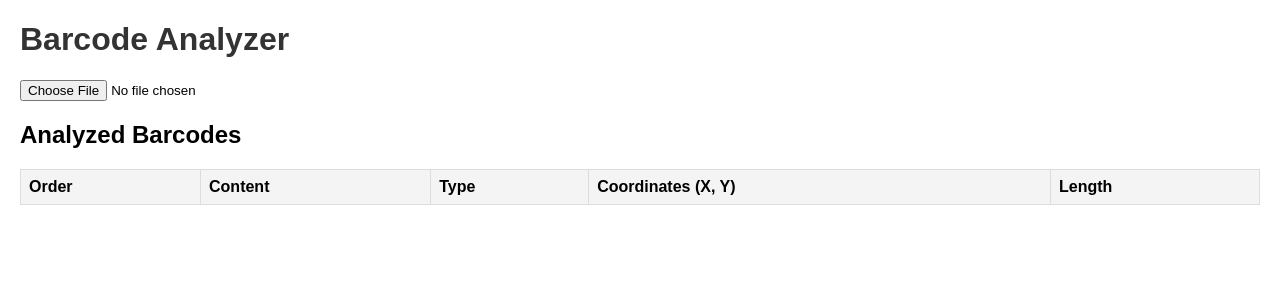
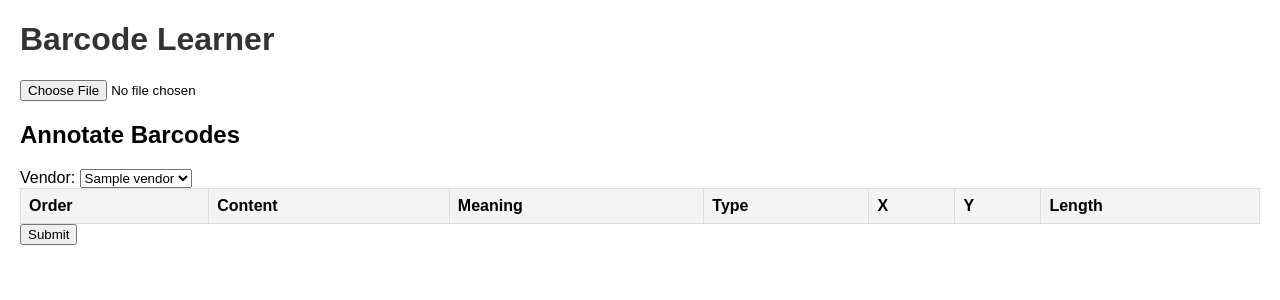
Before and after one commit to yenakart/barcode_analyzer, a Flask app: template templates/index.html in a window 1280 px wide. Shown: the top 300 px of the page. Run offline with Flask 3, Linux system fonts and the light colour scheme; the template is opened without the code that fills it: most values are stand-ins (such as "Sample title", 1, 10 or a date in 2020); lists and menus that the app fills with data are empty.

Commit message:
Notworkable but with Excel data ref

```diff
--- a/app.py
+++ b/app.py
@@ -1,3 +1,5 @@
+import pandas as pd
+import pyodbc
 from flask import Flask, render_template, request, jsonify, send_from_directory
 from werkzeug.utils import secure_filename
 import os
@@ -10,9 +12,26 @@
 os.makedirs(app.config['UPLOAD_FOLDER'], exist_ok=True)
 os.makedirs(app.config['PROCESSED_FOLDER'], exist_ok=True)
 
+# MSSQL configuration
+DB_CONFIG = {
+    'server': '127.0.0.1',
+    'database': 'YOUR_DATABASE',
+    'username': 'label',
+    'password': 'label',
+    'driver': '{ODBC Driver 17 for SQL Server}'
+}
+
+def read_excel_dropdown(sheet_name, column):
+    filepath = 'config.xlsx'
+    df = pd.read_excel(filepath, sheet_name=sheet_name, usecols=[column])
+    return df.iloc[:, 0].dropna().tolist()
+
 @app.route('/')
 def index():
-    return render_template('index.html')
+    vendor_list = read_excel_dropdown(sheet_name="VendorList", column=0)
+    field_list = read_excel_dropdown(sheet_name="FieldList", column=0)
+    return render_template('index.html', vendor_list=vendor_list, field_list=field_list)
+
 
 @app.route('/upload', methods=['POST'])
 def upload_file():
@@ -35,17 +54,19 @@
         content = barcode.data.decode('utf-8')
         barcode_data.append({
          'content': content,
+         'meaning':'',
          'type': barcode.type,
-         'coordinates': {'x': x, 'y': y},
+         'x': x,
+         'y': y,
          'length': len(content),  # Count the number of characters in the barcode
          'rect': (x, y, w, h)
         })
 
     # Sort barcodes top-to-bottom, left-to-right
-    # barcode_data.sort(key=lambda b: (b['coordinates']['y'], b['coordinates']['x']))
+    barcode_data.sort(key=lambda b: (b['y'], b['x']))
 
-		# Sort barcodes left-to-right, top-to-bottom
-    barcode_data.sort(key=lambda b: (b['coordinates']['x'], b['coordinates']['y']))
+	# Sort barcodes left-to-right, top-to-bottom
+    # barcode_data.sort(key=lambda b: (b['x'], b['y']))
 
     # Annotate the image
     for idx, barcode in enumerate(barcode_data, start=1):
@@ -66,5 +87,28 @@
 def processed_file(filename):
     return send_from_directory(app.config['PROCESSED_FOLDER'], filename)
 
+@app.route('/submit', methods=['POST'])
+def submit_data():
+    data = request.json
+    vendor = data.get('vendor')
+    table_data = data.get('tableData')
+
+    # Save data to MSSQL
+    conn = pyodbc.connect(
+        f"DRIVER={DB_CONFIG['driver']};SERVER={DB_CONFIG['server']};DATABASE={DB_CONFIG['database']};"
+        f"UID={DB_CONFIG['username']};PWD={DB_CONFIG['password']}"
+    )
+    cursor = conn.cursor()
+
+    for row in table_data:
+        cursor.execute("""
+            INSERT INTO BarcodeData (Vendor, OrderNumber, Content, Meaning, CoordinatesX, CoordinatesY, Length)
+            VALUES (?, ?, ?, ?, ?, ?, ?)
+        """, vendor, row['order'], row['content'], row['meaning'], row['coordinates']['x'], row['coordinates']['y'], row['length'])
+
+    conn.commit()
+    conn.close()
+    return jsonify({'message': 'Data saved successfully'})
+
 if __name__ == '__main__':
     app.run(debug=True)
--- a/requirements.txt
+++ b/requirements.txt
@@ -1,3 +1,5 @@
 Flask
 opencv-python
 pyzbar
+pyodbc
+pandas
--- a/templates/index.html
+++ b/templates/index.html
@@ -3,36 +3,48 @@
   <head>
     <meta charset="UTF-8" />
     <meta name="viewport" content="width=device-width, initial-scale=1.0" />
-    <title>Barcode Analyzer</title>
+    <title>Barcode Learner</title>
     <link rel="stylesheet" href="/static/styles.css" />
   </head>
   <body>
-    <h1>Barcode Analyzer</h1>
+    <h1>Barcode Learner</h1>
+
     <form id="uploadForm" enctype="multipart/form-data">
       <input type="file" id="image" name="image" accept="image/jpeg" required />
     </form>
+
     <div id="result">
-      <h2>Analyzed Barcodes</h2>
+      <h2>Annotate Barcodes</h2>
       <img
         id="annotatedImage"
         alt="Annotated Image"
         style="max-width: 100%; display: none"
       />
+      <label for="vendor">Vendor:</label>
+      <select id="vendor">
+        {% for vendor in vendor_list %}
+        <option value="{{ vendor }}">{{ vendor }}</option>
+        {% endfor %}
+      </select>
       <table id="resultTable" border="1">
         <thead>
           <tr>
             <th>Order</th>
             <th>Content</th>
+            <th>Meaning</th>
             <th>Type</th>
-            <th>Coordinates (X, Y)</th>
+            <th>X</th>
+            <th>Y</th>
             <th>Length</th>
           </tr>
         </thead>
         <tbody></tbody>
       </table>
+      <button id="submitBtn">Submit</button>
     </div>
 
     <script>
+      const fieldList = {{ field_list | tojson }};
       document.getElementById('image').addEventListener('change', async (e) => {
         const formData = new FormData(document.getElementById('uploadForm'));
         const response = await fetch('/upload', {
@@ -47,11 +59,26 @@
         if (result.barcodes && result.barcodes.length > 0) {
           result.barcodes.forEach((barcode) => {
             const row = document.createElement('tr');
+
+            // Order dropdown
+            const orderOptions = Array.from({ length: result.barcodes.length }, (_, i) => i + 1)
+              .map(order => `<option value="${order}" ${order === barcode.order ? 'selected' : ''}>${order}</option>`)
+              .join('');
+
+            // Meaning dropdown
+            const meaningOptions = fieldList.map(field => `<option value="${field}">${field}</option>`).join('');
+
             row.innerHTML = `
-                        <td>${barcode.order}</td>
+                        <td>
+                            <select>${orderOptions}</select>
+                        </td>
                         <td>${barcode.content}</td>
-                        <td>${barcode.type}</td>
-                        <td>${barcode.coordinates.x}, ${barcode.coordinates.y}</td>
+                        <td>
+                            <select>${meaningOptions}</select>
+                        </td>
+                        <td>${barcode.type}
+                        <td>${barcode.x}</td>
+                        <td>${barcode.y}</td>
                         <td>${barcode.length}</td>
                     `;
             tbody.appendChild(row);
@@ -67,6 +94,33 @@
           tbody.appendChild(row);
         }
       });
+
+      document.getElementById('submitBtn').addEventListener('click', async () => {
+            const vendor = document.getElementById('vendor').value;
+            const rows = Array.from(document.querySelectorAll('#resultTable tbody tr'));
+            const tableData = rows.map(row => {
+                const cells = row.querySelectorAll('td');
+                return {
+                    order: cells[0].querySelector('select').value,
+                    content: cells[1].textContent.trim(),
+                    meaning: cells[2].querySelector('select').value,
+                    coordinates: {
+                        x: parseInt(cells[3].textContent.split(',')[0]),
+                        y: parseInt(cells[3].textContent.split(',')[1])
+                    },
+                    length: parseInt(cells[4].textContent.trim())
+                };
+            });
+
+            const response = await fetch('/submit', {
+                method: 'POST',
+                headers: { 'Content-Type': 'application/json' },
+                body: JSON.stringify({ vendor, tableData })
+            });
+
+            const result = await response.json();
+            alert(result.message);
+        });
     </script>
   </body>
 </html>
```
Also changed, not shown: Resize/4r.jpg (added), processed/1.jpg (deleted), processed/1734197919926.jpg (deleted), processed/2.jpg (deleted), processed/3.jpg (deleted), processed/4.jpg (deleted), processed/6.jpg (deleted), processed/8.jpg (deleted), uploads/4r.jpg (added), uploads/7.jpg (added), 2 other files.
